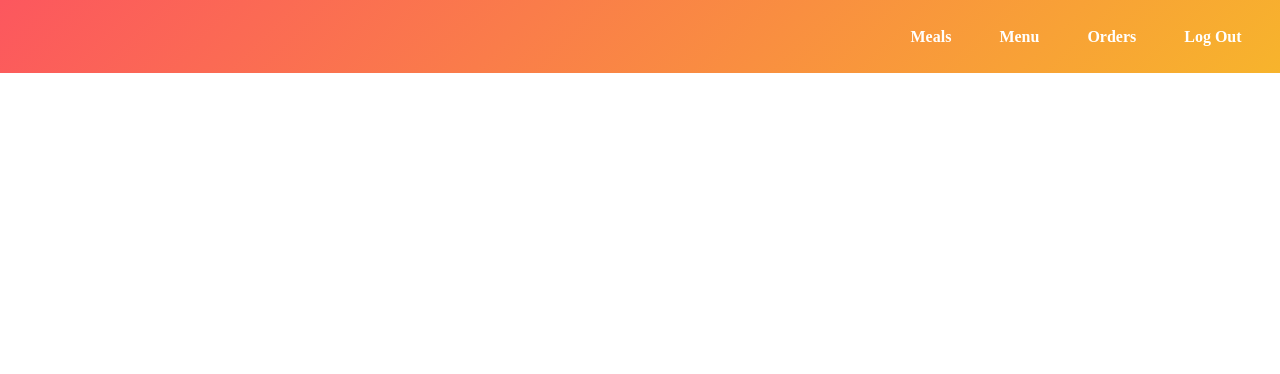
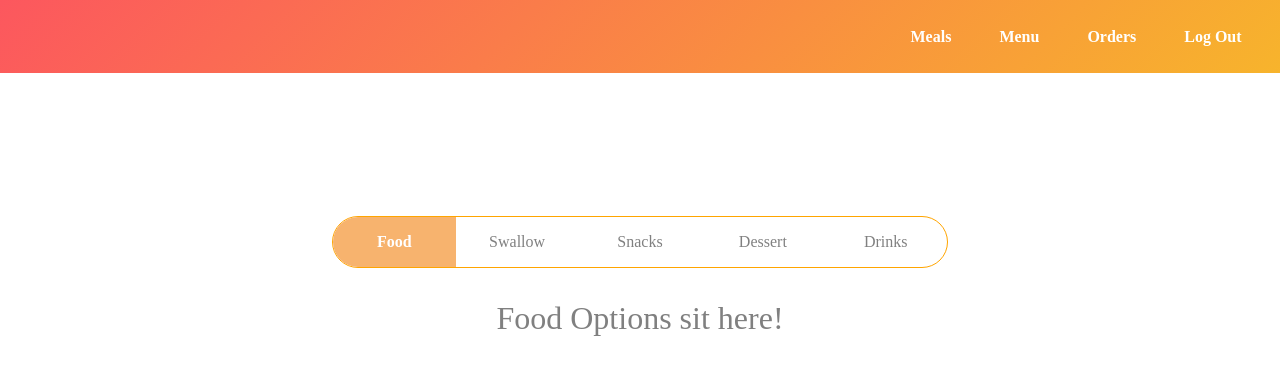
Before and after one commit to ifetreaty/Bukka, a React (Create React App) app in the folder frontend/: page /admin/menu in a window 1280 px wide. Shown: the top 374 px of the page. Built offline with nearby package versions, Linux system fonts and the light colour scheme.

Commit message:
menu tabs on admin route completed

```diff
--- a/frontend/src/App.css
+++ b/frontend/src/App.css
@@ -562,7 +562,7 @@ nav {
 .darkBG {
   background-color: rgba(0, 0, 0, 0.2);
   width: 160vw;
-  height: 100vh;
+  height: 300vh;
   z-index: 500;
   top: 50%;
   left: 50%;
@@ -723,3 +723,76 @@ nav {
 .dropdown-text {
   margin-top: 1rem;
 }
+
+/* meal-tab style */
+.admin-menu {
+  width: 100vw;
+  height: 100vh;
+  display: flex;
+  align-items: center;
+  justify-content: center;
+  overflow: hidden;
+}
+
+.meal-tabs {
+  margin-top: 10%;
+  width: 80%;
+  height: auto;
+  min-height: 400px;
+  background: #fff;
+  margin: 3.5rem auto 1.5rem;
+  padding: 2rem 1rem;
+  color: gray;
+  border-radius: 2rem;
+  @media (max-width: 769px) {
+    padding: 2rem 0;
+  }
+}
+
+ul.meal-tab-nav {
+  width: 60%;
+  margin: 0 auto 2rem;
+  display: flex;
+  align-items: center;
+  justify-content: space-between;
+  border: 1px solid orange;
+  border-radius: 2rem;
+  padding-left: 0px;
+  @media (max-width: 768px) {
+    width: 90%;
+  }
+}
+
+ul.meal-tab-nav li {
+  width: 50%;
+  padding: 1rem;
+  list-style: none;
+  text-align: center;
+  cursor: pointer;
+  transition: all 0.7s;
+}
+
+ul.meal-tab-nav li:first-child {
+  border-bottom-left-radius: 2rem;
+  border-top-left-radius: 2rem;
+}
+
+ul.meal-tab-nav li:last-child {
+  border-bottom-right-radius: 2rem;
+  border-top-right-radius: 2rem;
+}
+
+ul.meal-tab-nav li:hover {
+  background: hsl(39, 100%, 90%);
+}
+
+ul.meal-tab-nav li.active {
+  background: hsl(30, 90%, 70%);
+  color: #fff;
+  font-weight: bold;
+}
+
+.meal-tab-content {
+  font-size: 2rem;
+  text-align: center;
+}
--- a/frontend/src/App.js
+++ b/frontend/src/App.js
@@ -11,6 +11,7 @@ import { Routes, Route } from "react-router-dom";
 import { useState } from "react";
 
 import AddMeal from "./components/meals.component";
+import AdminMenu from "./components/admin-menu.component";
 import Orders from "./components/orders.component";
 import MealForm from "./pages/meal-create-form";
 import TotalMeals from "./components/TotalMeals.component";
@@ -27,6 +28,7 @@ function App() {
         <Route path="/admin" element={<AdminHome />} />
         <Route path="/admin/login" element={<BoardAdmin />} />
         <Route path="/admin/meals" element={<AddMeal />} />
+        <Route path="/admin/menu" element={<AdminMenu />} />
         <Route path="/admin/orders" element={<Orders />} />
         <Route path="/admin/meals/meal-form" element={<MealForm />} />
         <Route path="/admin/meals/edit/:id" element={<EditForm />} />
--- /dev/null
+++ b/frontend/src/components/AllTabs/food-tab.js
@@ -0,0 +1,10 @@
+import React from "react";
+const FoodTab = () => {
+  return (
+    <div className="food-tab">
+      <p>First Tab!! Hurray!!</p>
+      {/* First tab content will go here */}
+    </div>
+  );
+};
+export default FoodTab;
--- /dev/null
+++ b/frontend/src/components/AllTabs/swallow-tab.js
@@ -0,0 +1,10 @@
+import React from "react";
+const SwallowTab = () => {
+  return (
+    <div className="swallow-tab">
+      <p>Second Tab!! Hurray!!</p>
+      {/* Second  tab content will go here */}
+    </div>
+  );
+};
+export default SwallowTab;
--- /dev/null
+++ b/frontend/src/components/TabComponent/meal-tabs.js
@@ -0,0 +1,63 @@
+import React, { useState } from "react";
+import FoodTab from "../AllTabs/food-tab";
+import SwallowTab from "../AllTabs/swallow-tab";
+import TabNavItem from "../tab-nav-item.component";
+import TabContent from "../tab-content.component";
+
+const MealTabs = () => {
+  const [activeTab, setActiveTab] = useState("foodTab");
+  return (
+    <div className="meal-tabs">
+      <ul className="meal-tab-nav">
+        <TabNavItem
+          title="Food"
+          id="foodTab"
+          activeTab={activeTab}
+          setActiveTab={setActiveTab}
+        />
+        <TabNavItem
+          title="Swallow"
+          id="swallowTab"
+          activeTab={activeTab}
+          setActiveTab={setActiveTab}
+        />
+        <TabNavItem
+          title="Snacks"
+          id="snacksTab"
+          activeTab={activeTab}
+          setActiveTab={setActiveTab}
+        />
+        <TabNavItem
+          title="Dessert"
+          id="dessertTab"
+          activeTab={activeTab}
+          setActiveTab={setActiveTab}
+        />
+        <TabNavItem
+          title="Drinks"
+          id="drinksTab"
+          activeTab={activeTab}
+          setActiveTab={setActiveTab}
+        />
+      </ul>
+      <div className="meal-tab-content">
+        <TabContent id="foodTab" activeTab={activeTab}>
+          <p>Food Options sit here!</p>
+        </TabContent>
+        <TabContent id="swallowTab" activeTab={activeTab}>
+          <p>Swallow Options sit here!</p>
+        </TabContent>
+        <TabContent id="snacksTab" activeTab={activeTab}>
+          <p>Snack Options sit here!</p>
+        </TabContent>
+        <TabContent id="dessertTab" activeTab={activeTab}>
+          <p>Dessert Options sit here!</p>
+        </TabContent>
+        <TabContent id="drinksTab" activeTab={activeTab}>
+          <p>Drink Options sit here!</p>
+        </TabContent>
+      </div>
+    </div>
+  );
+};
+export default MealTabs;
--- a/frontend/src/components/admin-homepage.component.js
+++ b/frontend/src/components/admin-homepage.component.js
@@ -3,7 +3,7 @@ import { Routes, Route } from "react-router-dom";
 import { NavLink } from "react-router-dom";
 import "../App.css";
 
-import Meals from "./meals.component";
+import AddMeal from "./meals.component";
 import Orders from "./orders.component";
 
 const NavBar = () => {
--- /dev/null
+++ b/frontend/src/components/admin-menu.component.js
@@ -0,0 +1,11 @@
+import "../App.css";
+import MealTabs from "./TabComponent/meal-tabs";
+
+function AdminMenu() {
+  return (
+    <div className="admin-menu">
+      <MealTabs />
+    </div>
+  );
+}
+export default AdminMenu;
--- /dev/null
+++ b/frontend/src/components/tab-content.component.js
@@ -0,0 +1,9 @@
+import React from "react";
+
+const TabContent = ({ id, activeTab, children }) => {
+  return activeTab === id ? (
+    <div className="tab-content">{children}</div>
+  ) : null;
+};
+
+export default TabContent;
--- /dev/null
+++ b/frontend/src/components/tab-nav-item.component.js
@@ -0,0 +1,13 @@
+import React from "react";
+const TabNavItem = ({ id, title, activeTab, setActiveTab }) => {
+  const handleClick = () => {
+    setActiveTab(id);
+  };
+
+  return (
+    <li onClick={handleClick} className={activeTab === id ? "active" : ""}>
+      {title}
+    </li>
+  );
+};
+export default TabNavItem;
```
